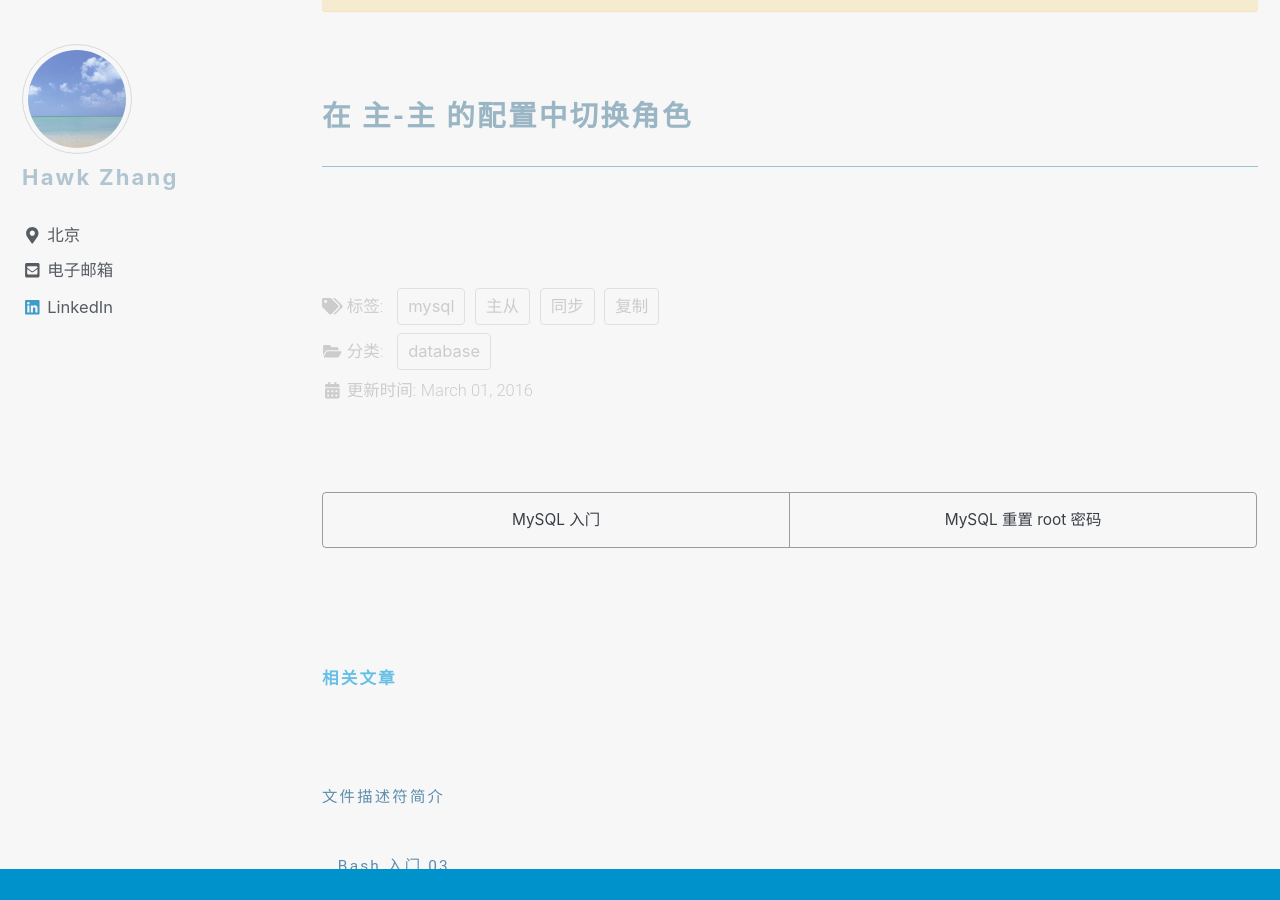
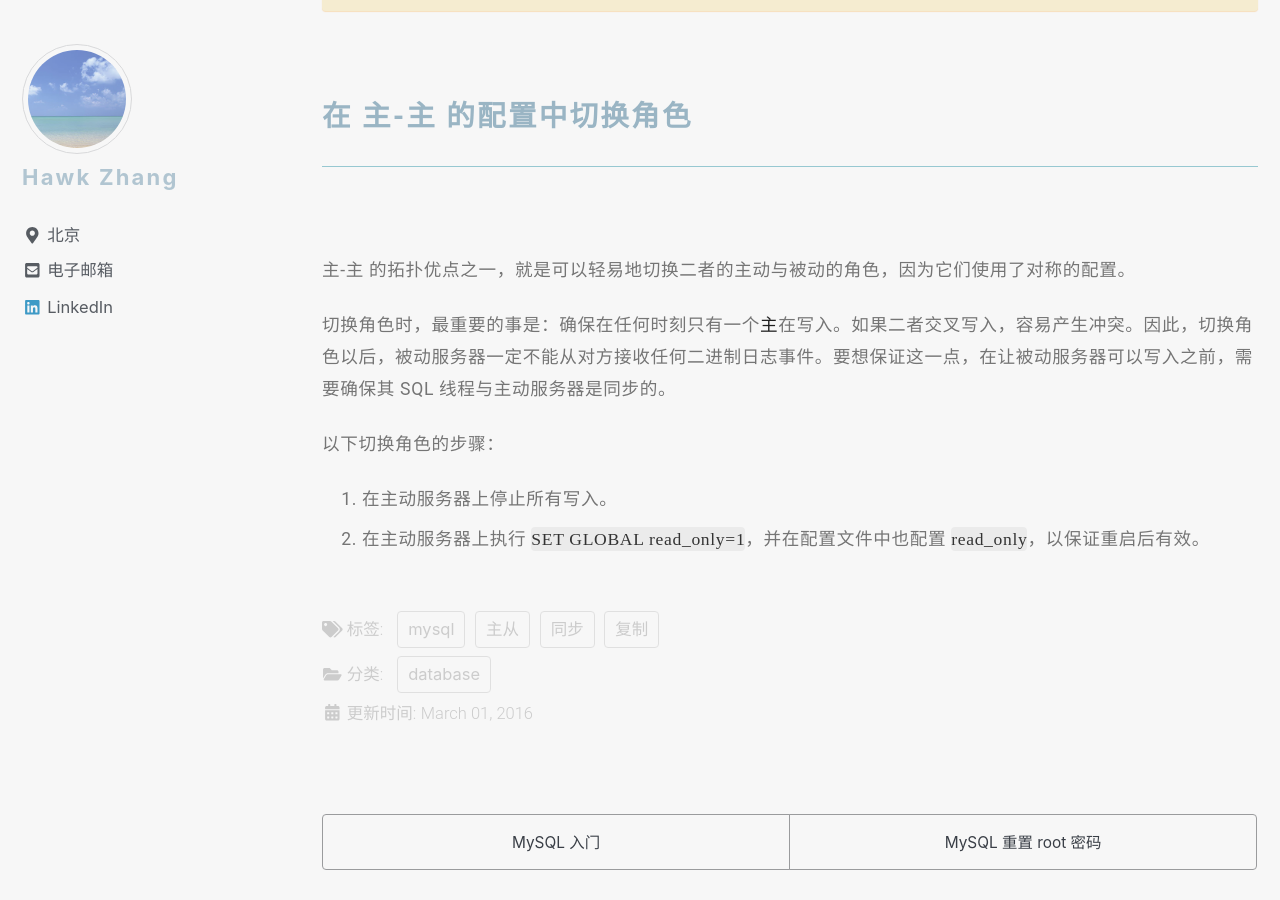
Before and after one commit to narru888/linotes_note, a Jekyll site: the page built from _posts/mysql/2016-03-01-master.slave.md, in a window 1280 px wide and 900 px high, scrolled down 54754 px. Built offline with Jekyll 4.4.1, drawn with Linux system fonts in a browser that asks for light colours; nearby versions of some CDN libraries; a script that is not in the unit is left out.

Commit message:
update on 2018-08-16 15:40:01 CST

```diff
--- a/_posts/mysql/2016-03-01-master.slave.md
+++ b/_posts/mysql/2016-03-01-master.slave.md
@@ -1710,3 +1710,12 @@
 
 
 ### 在 主-主 的配置中切换角色
+
+主-主 的拓扑优点之一，就是可以轻易地切换二者的主动与被动的角色，因为它们使用了对称的配置。
+
+切换角色时，最重要的事是：确保在任何时刻只有一个*主*在写入。如果二者交叉写入，容易产生冲突。因此，切换角色以后，被动服务器一定不能从对方接收任何二进制日志事件。要想保证这一点，在让被动服务器可以写入之前，需要确保其 SQL 线程与主动服务器是同步的。
+
+以下切换角色的步骤：
+
+1. 在主动服务器上停止所有写入。
+2. 在主动服务器上执行 `SET GLOBAL read_only=1`，并在配置文件中也配置 `read_only`，以保证重启后有效。
```
